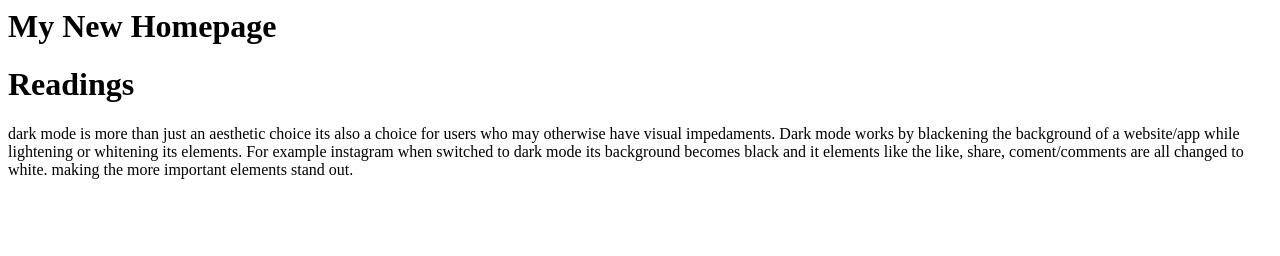
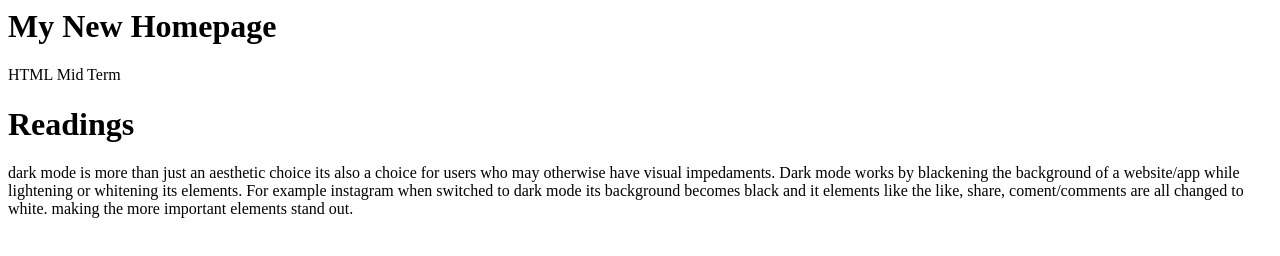
Before and after one commit to MkStutzman/FA2024, a plain HTML site: page index.html in a window 1280 px wide. Drawn offline with Linux system fonts and the light colour scheme.

Commit message:
Update index.html

```diff
--- a/index.html
+++ b/index.html
@@ -5,6 +5,7 @@
     </head>
     <body>
         <h1> My New Homepage</h1>
+        <p <a href="horse midterm2 html.html">HTML Mid Term </p>
     </body>
     <h1>Readings</h1>
     <p> dark mode is more than just an aesthetic choice its also a choice for users who may otherwise have visual impedaments.
```
